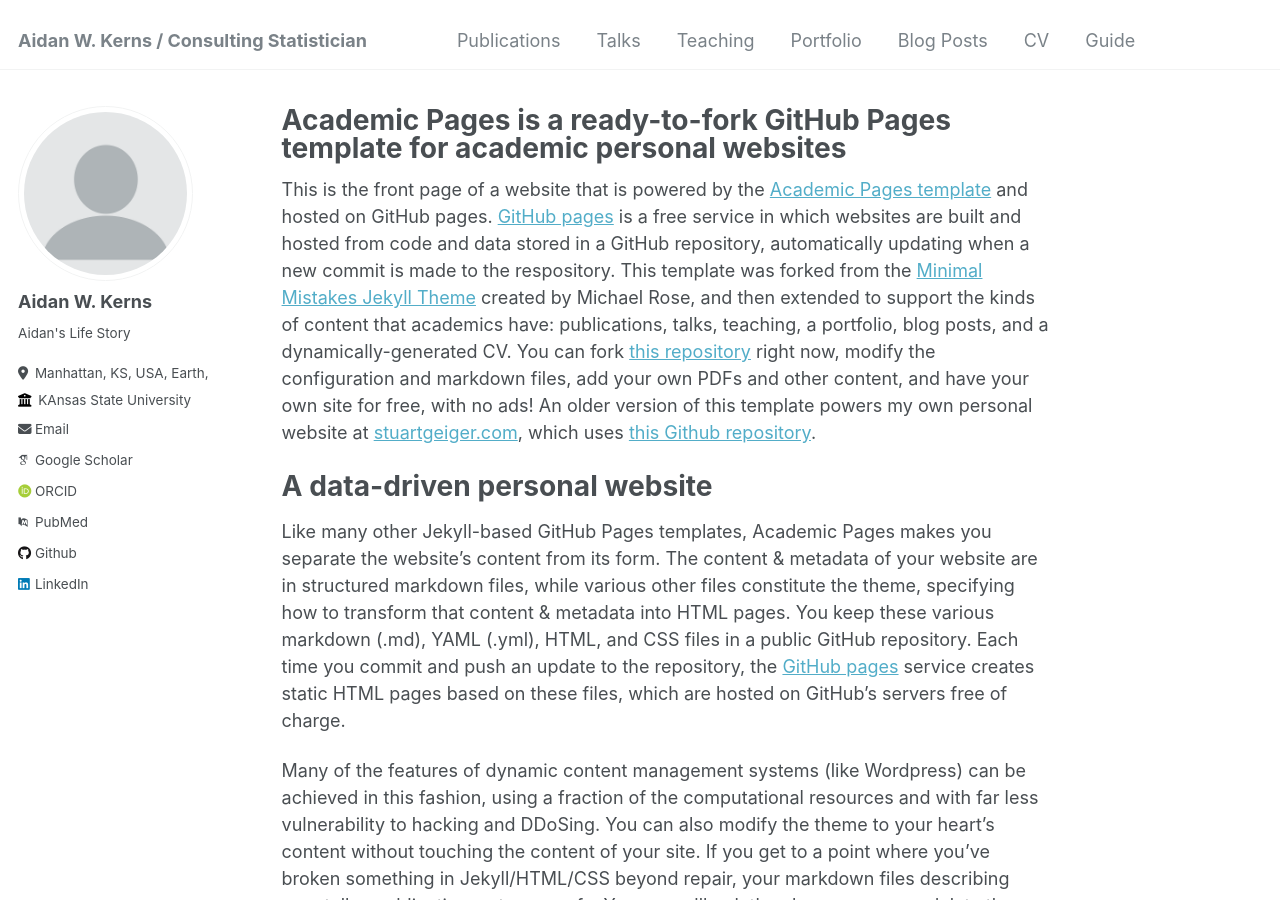
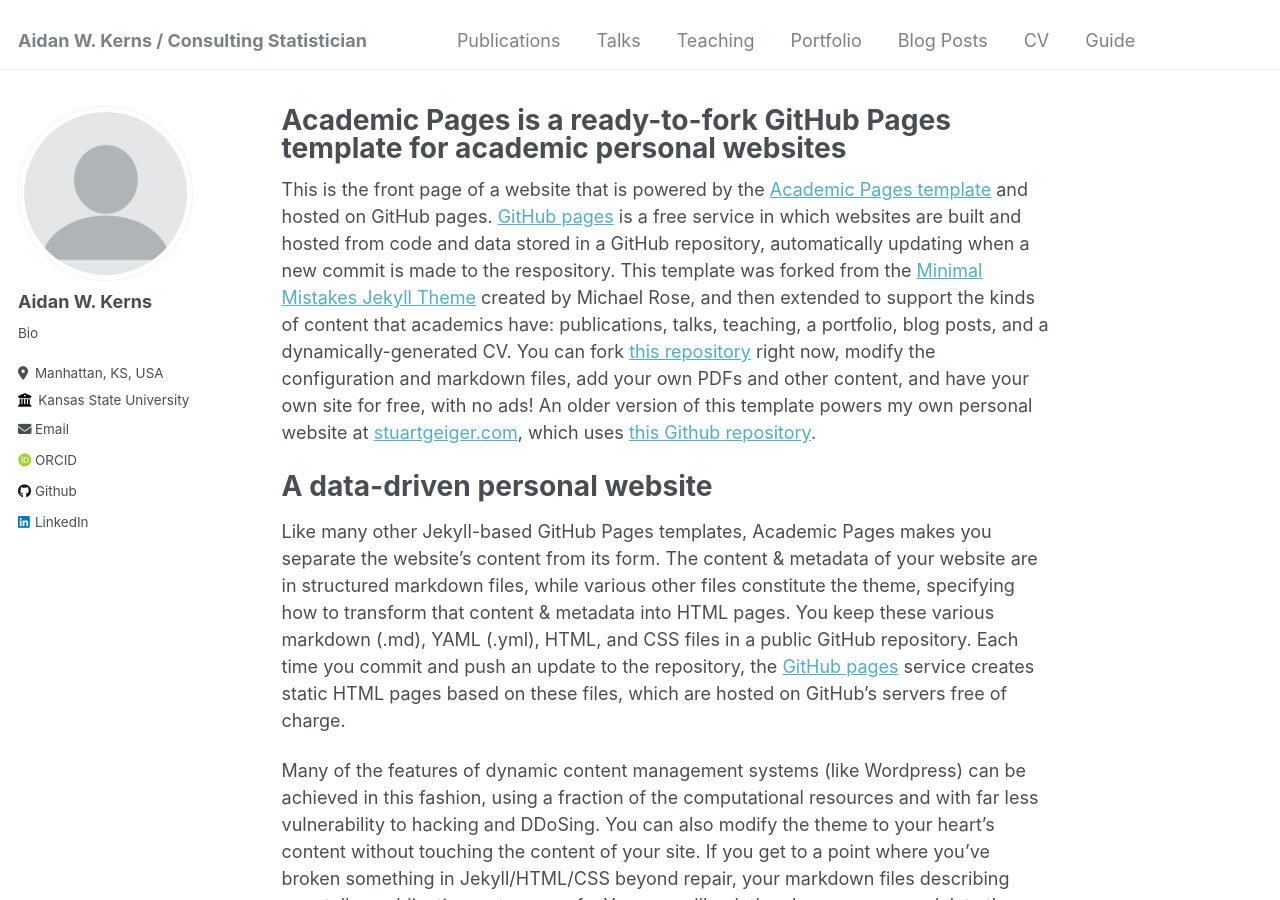
Before and after one commit to awkerns/awkerns.github.io, a Jekyll site: the page built from _pages/about.md, in a window 1280 px wide and 900 px high. Built offline with Jekyll 4.4.1, drawn with Linux system fonts in a browser that asks for light colours; some web fonts are replaced.

Commit message:
Update _config.yml

```diff
--- a/_config.yml
+++ b/_config.yml
@@ -12,8 +12,8 @@
 title_separator          : "-"
 name                     : &name "Aidan W. Kerns"
 description              : &description "Consulting statistician with expertise in modeling and forecasting. Passionate about translational statistics and statistical consulting. Skilled in mixed-effects models, Bayesian hierarchical models, and the development of RShiny applications for statistical analysis."
-url                      : https://awkerns.github.io # the base hostname & protocol for your site e.g. "https://mmistakes.github.io"
-baseurl                  : "" # the subpath of your site, e.g. "/blog"
+url                      : https://awkerns.github.io # the base hostname & protocol for your site
+baseurl                  : "" # the subpath of your site
 repository               : "awkerns/awkerns.github.io"
 
 # Site Author - The following control what appear as part of the author content on the side bar.
@@ -24,26 +24,26 @@
   avatar           : "profile.png"
   name             : "Aidan W. Kerns"
   pronouns         : # example: "she/her"
-  bio              : "Aidan's Life Story"
-  location         : "Manhattan, KS, USA, Earth, Milky Way, Univsere Prime"
-  employer         : "KAnsas State University"
+  bio              : "Bio"
+  location         : "Manhattan, KS, USA"
+  employer         : "Kansas State University"
   uri              : # URL
   email            : "none@example.org"
 
   # Academic websites
   arxiv            : # URL - Update with the correct link to your profile
-  googlescholar    : "https://scholar.google.com/citations?user=PS_CX0AAAAAJ"
+  googlescholar    : # URL
   impactstory      : # URL
-  orcid            : "http://orcid.org/yourorcidurl"
+  orcid            : "https://orcid.org/0000-0002-6151-6604"
   semantic         : # URL
-  pubmed           : "https://www.ncbi.nlm.nih.gov/pubmed/?term=john+snow"
+  pubmed           : # URL
   researchgate     : # URL
 
   # Repositories and software development
   bitbucket        : # Username - Update with your username on the site
   codepen          : # Username
   dribbble         : # Username
-  github           : "academicpages"
+  github           : "http://awkerns.github.io/files/"
   kaggle           : # Username
   stackoverflow    : # User number or user number and name (i.e., use "1" or "1/jeff-atwood")
 
```
